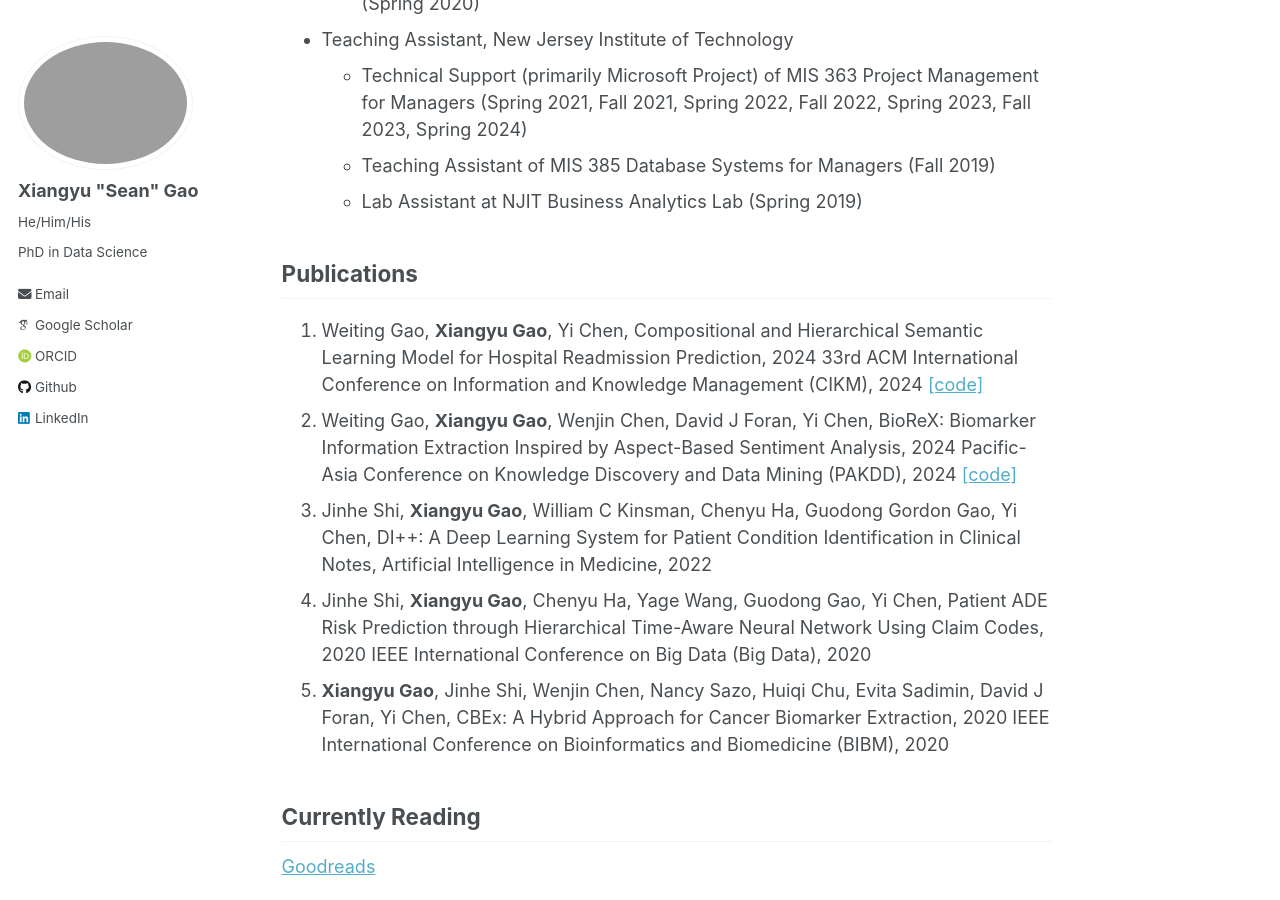
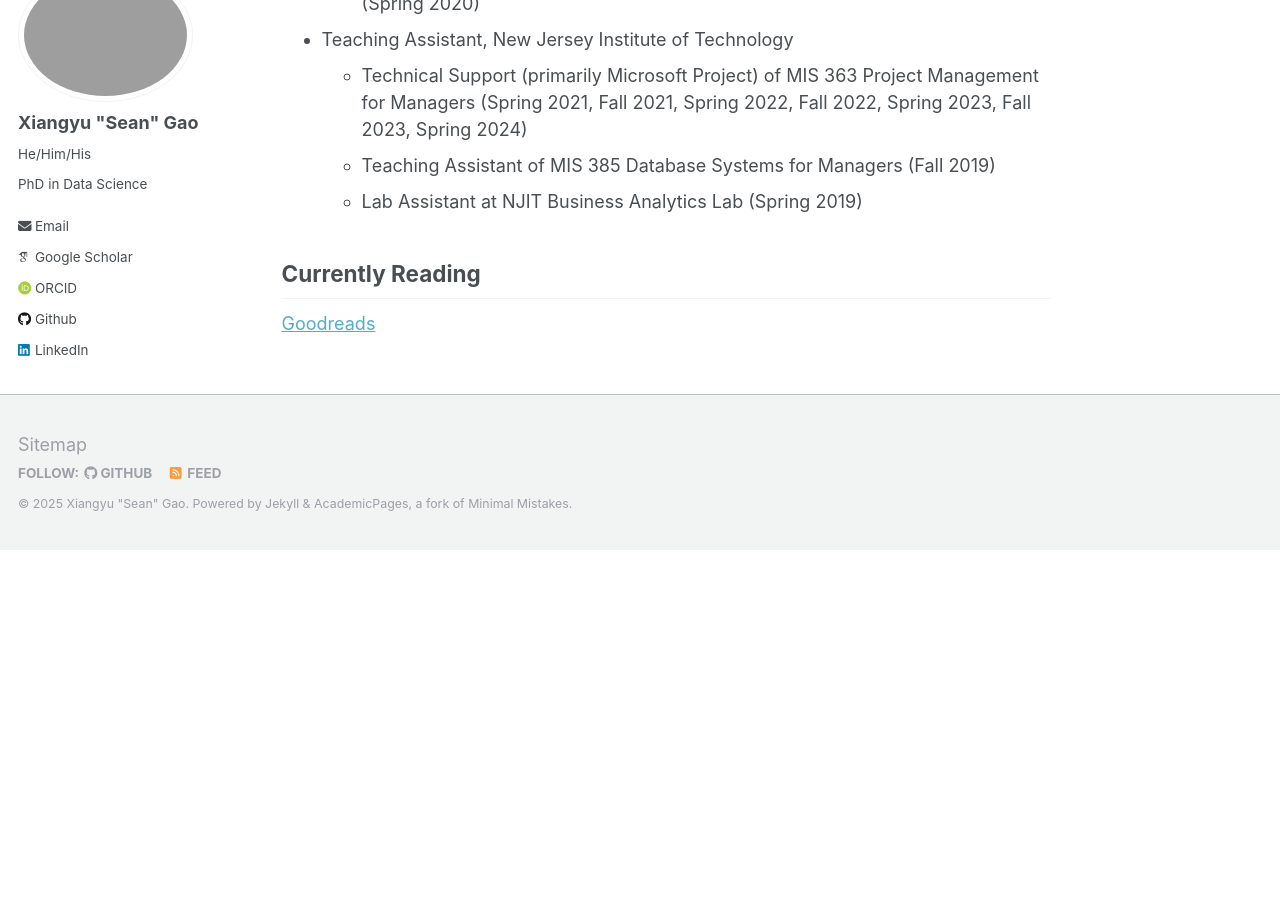
Before and after one commit to xga0/xga0.github.io, a Jekyll site: the page built from _pages/about.md, in a window 1280 px wide and 900 px high, scrolled down 1442 px. Built offline with Jekyll 4.4.1, drawn with Linux system fonts in a browser that asks for light colours; some web fonts are replaced; after the commit the page ends 1992 px from its top, so only the background shows below that.

Commit message:
Update about.md

```diff
--- a/_pages/about.md
+++ b/_pages/about.md
@@ -40,14 +40,14 @@ Teaching Experience
     - Teaching Assistant of MIS 385 Database Systems for Managers (Fall 2019)
     - Lab Assistant at NJIT Business Analytics Lab (Spring 2019)
 
-Publications
-------
-1. Weiting Gao, **Xiangyu Gao**, Yi Chen, Compositional and Hierarchical Semantic Learning Model for Hospital Readmission Prediction, 2024 33rd ACM International Conference on
-Information and Knowledge Management (CIKM), 2024 [[code]](https://github.com/NJIT-AI-in-Healthcare/Hospital-Readmission-Prediction)
-2. Weiting Gao, **Xiangyu Gao**, Wenjin Chen, David J Foran, Yi Chen, BioReX: Biomarker Information Extraction Inspired by Aspect-Based Sentiment Analysis, 2024 Pacific-Asia Conference on Knowledge Discovery and Data Mining (PAKDD), 2024 [[code]](https://github.com/NJIT-AI-in-Healthcare/Pathology-Biomarker-Information-Extraction)
-3. Jinhe Shi, **Xiangyu Gao**, William C Kinsman, Chenyu Ha, Guodong Gordon Gao, Yi Chen, DI++: A Deep Learning System for Patient Condition Identification in Clinical Notes, Artificial Intelligence in Medicine, 2022
-4. Jinhe Shi, **Xiangyu Gao**, Chenyu Ha, Yage Wang, Guodong Gao, Yi Chen, Patient ADE Risk Prediction through Hierarchical Time-Aware Neural Network Using Claim Codes, 2020 IEEE International Conference on Big Data (Big Data), 2020
-5. **Xiangyu Gao**, Jinhe Shi, Wenjin Chen, Nancy Sazo, Huiqi Chu, Evita Sadimin, David J Foran, Yi Chen, CBEx: A Hybrid Approach for Cancer Biomarker Extraction, 2020 IEEE International Conference on Bioinformatics and Biomedicine (BIBM), 2020
+<!--Publications-->
+<!---------->
+<!--1. Weiting Gao, **Xiangyu Gao**, Yi Chen, Compositional and Hierarchical Semantic Learning Model for Hospital Readmission Prediction, 2024 33rd ACM International Conference on
+Information and Knowledge Management (CIKM), 2024 [[code]](https://github.com/NJIT-AI-in-Healthcare/Hospital-Readmission-Prediction)-->
+<!--2. Weiting Gao, **Xiangyu Gao**, Wenjin Chen, David J Foran, Yi Chen, BioReX: Biomarker Information Extraction Inspired by Aspect-Based Sentiment Analysis, 2024 Pacific-Asia Conference on Knowledge Discovery and Data Mining (PAKDD), 2024 [[code]](https://github.com/NJIT-AI-in-Healthcare/Pathology-Biomarker-Information-Extraction)-->
+<!--3. Jinhe Shi, **Xiangyu Gao**, William C Kinsman, Chenyu Ha, Guodong Gordon Gao, Yi Chen, DI++: A Deep Learning System for Patient Condition Identification in Clinical Notes, Artificial Intelligence in Medicine, 2022-->
+<!--4. Jinhe Shi, **Xiangyu Gao**, Chenyu Ha, Yage Wang, Guodong Gao, Yi Chen, Patient ADE Risk Prediction through Hierarchical Time-Aware Neural Network Using Claim Codes, 2020 IEEE International Conference on Big Data (Big Data), 2020-->
+<!--5. **Xiangyu Gao**, Jinhe Shi, Wenjin Chen, Nancy Sazo, Huiqi Chu, Evita Sadimin, David J Foran, Yi Chen, CBEx: A Hybrid Approach for Cancer Biomarker Extraction, 2020 IEEE International Conference on Bioinformatics and Biomedicine (BIBM), 2020-->
 
 <!--Working Papers-->
 <!---------->
```
